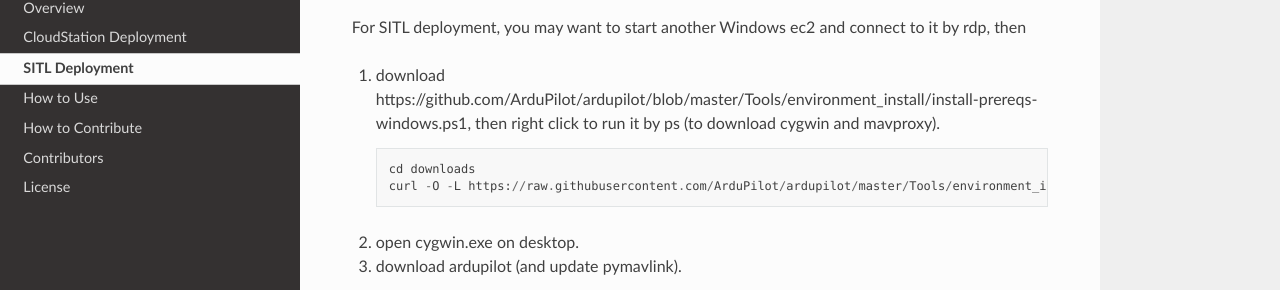
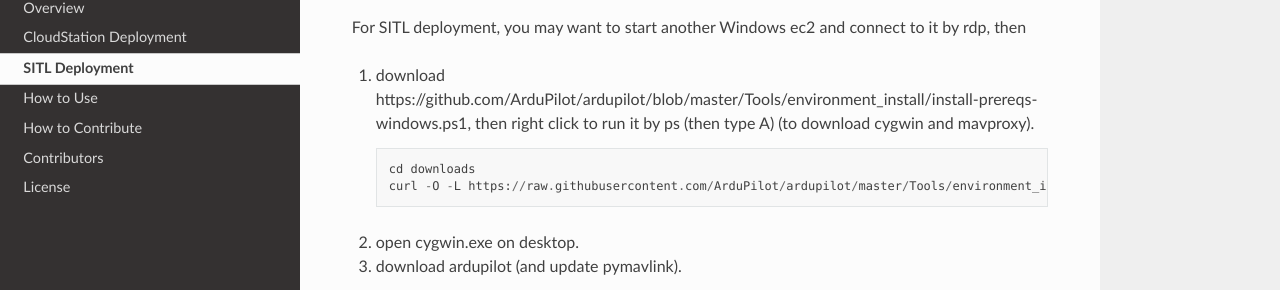
Before and after one commit to CloudStationTeam/docs, a Sphinx documentation site: the page built from source/sitl.md, in a window 1280 px wide and 900 px high. Shown: the part 144-434 px from the top of the window. Built offline with Sphinx 7.4.7 and the Read the Docs theme 2.0.0, drawn with Linux system fonts in a browser that asks for light colours.

Commit message:
Update sitl.md

````diff
--- a/source/sitl.md
+++ b/source/sitl.md
@@ -1,6 +1,6 @@
 # SITL Deployment
 For SITL deployment, you may want to start another Windows ec2 and connect to it by rdp, then
-1. download https://github.com/ArduPilot/ardupilot/blob/master/Tools/environment_install/install-prereqs-windows.ps1, then right click to run it by ps (to download cygwin and mavproxy).
+1. download https://github.com/ArduPilot/ardupilot/blob/master/Tools/environment_install/install-prereqs-windows.ps1, then right click to run it by ps (then type A) (to download cygwin and mavproxy).
 
     ```
     cd downloads
````
